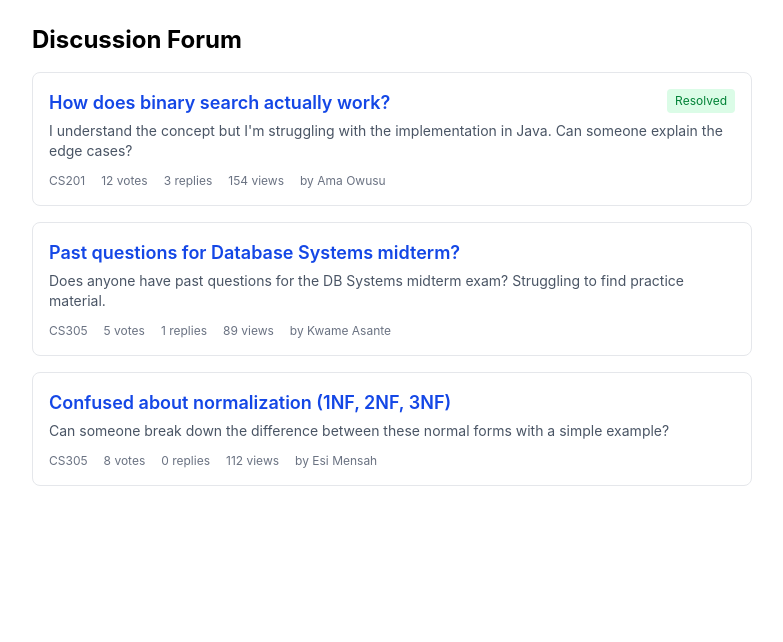
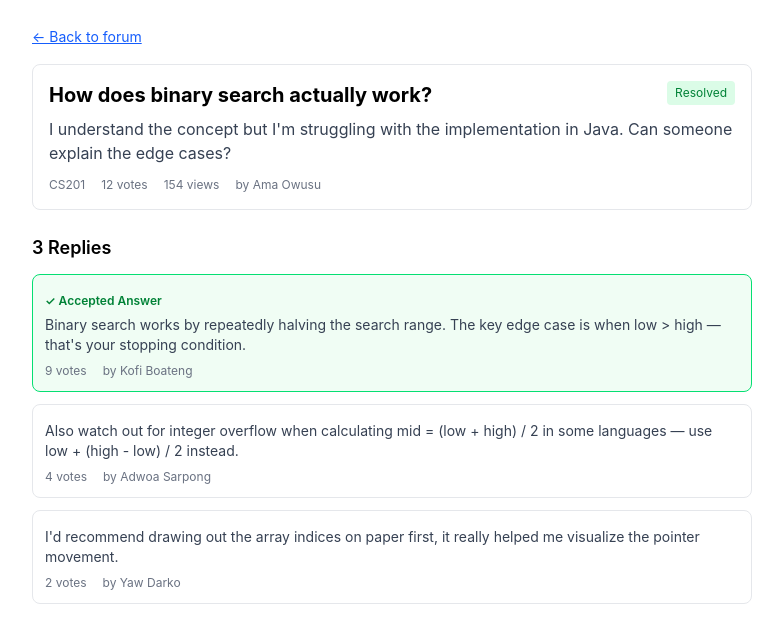
Before and after one commit to Katiase19/agora-platform, a React (Vite) app in the folder agora-frontend/: page /threads/1 in a window 1280 px wide. Shown: the top 642 px of the page, without its empty margins (248-1031 px from the left). Built offline with nearby package versions, Linux system fonts and the light colour scheme.

Commit message:
New commit: Setting up pages

```diff
--- a/agora-frontend/package.json
+++ b/agora-frontend/package.json
@@ -13,6 +13,7 @@
     "@tailwindcss/vite": "^4.3.1",
     "react": "^19.2.7",
     "react-dom": "^19.2.7",
+    "react-router-dom": "^7.18.0",
     "tailwindcss": "^4.3.1"
   },
   "devDependencies": {
--- a/agora-frontend/src/App.tsx
+++ b/agora-frontend/src/App.tsx
@@ -1,7 +1,16 @@
+import { BrowserRouter, Routes, Route } from "react-router-dom";
 import ThreadList from "./pages/ThreadList";
+import ThreadDetail from "./pages/ThreadDetail";
 
 function App() {
-  return <ThreadList />;
+  return (
+    <BrowserRouter>
+      <Routes>
+        <Route path="/" element={<ThreadList />} />
+        <Route path="/threads/:id" element={<ThreadDetail />} />
+      </Routes>
+    </BrowserRouter>
+  );
 }
 
 export default App;
--- /dev/null
+++ b/agora-frontend/src/pages/ThreadDetail.tsx
@@ -0,0 +1,79 @@
+import { useParams, Link } from "react-router-dom";
+import { dummyThreads, dummyReplies } from "../api/dummyData";
+
+function ThreadDetail() {
+  const { id } = useParams();
+  const threadId = Number(id);
+
+  const thread = dummyThreads.find((t) => t.id === threadId);
+  const replies = dummyReplies.filter((r) => r.threadId === threadId);
+
+  if (!thread) {
+    return (
+      <div className="max-w-3xl mx-auto p-6">
+        <p className="text-red-600">Thread not found.</p>
+        <Link to="/" className="text-blue-600 underline">
+          Back to forum
+        </Link>
+      </div>
+    );
+  }
+
+  return (
+    <div className="max-w-3xl mx-auto p-6">
+      <Link to="/" className="text-blue-600 underline text-sm">
+        ← Back to forum
+      </Link>
+
+      <div className="border border-gray-200 rounded-lg p-4 mt-4">
+        <div className="flex justify-between items-start">
+          <h1 className="text-xl font-bold">{thread.title}</h1>
+          {thread.isResolved && (
+            <span className="text-xs bg-green-100 text-green-700 px-2 py-1 rounded">
+              Resolved
+            </span>
+          )}
+        </div>
+
+        <p className="text-gray-700 mt-2">{thread.body}</p>
+
+        <div className="flex gap-4 text-xs text-gray-500 mt-3">
+          <span>{thread.courseTag}</span>
+          <span>{thread.voteScore} votes</span>
+          <span>{thread.viewCount} views</span>
+          <span>by {thread.authorName}</span>
+        </div>
+      </div>
+
+      <h2 className="text-lg font-semibold mt-6 mb-3">
+        {replies.length} {replies.length === 1 ? "Reply" : "Replies"}
+      </h2>
+
+      <div className="space-y-3">
+        {replies.map((reply) => (
+          <div
+            key={reply.id}
+            className={`border rounded-lg p-3 ${
+              reply.isAccepted
+                ? "border-green-400 bg-green-50"
+                : "border-gray-200"
+            }`}
+          >
+            {reply.isAccepted && (
+              <span className="text-xs font-semibold text-green-700">
+                ✓ Accepted Answer
+              </span>
+            )}
+            <p className="text-gray-700 text-sm mt-1">{reply.body}</p>
+            <div className="flex gap-4 text-xs text-gray-500 mt-2">
+              <span>{reply.voteScore} votes</span>
+              <span>by {reply.authorName}</span>
+            </div>
+          </div>
+        ))}
+      </div>
+    </div>
+  );
+}
+
+export default ThreadDetail;
--- a/agora-frontend/src/pages/ThreadList.tsx
+++ b/agora-frontend/src/pages/ThreadList.tsx
@@ -1,3 +1,4 @@
+import { Link } from "react-router-dom";
 import { dummyThreads } from "../api/dummyData";
 
 function ThreadList() {
@@ -7,9 +8,10 @@ function ThreadList() {
 
       <div className="space-y-4">
         {dummyThreads.map((thread) => (
-          <div
+          <Link
             key={thread.id}
-            className="border border-gray-200 rounded-lg p-4 hover:shadow-md transition-shadow cursor-pointer"
+            to={`/threads/${thread.id}`}
+            className="block border border-gray-200 rounded-lg p-4 hover:shadow-md transition-shadow cursor-pointer"
           >
             <div className="flex justify-between items-start">
               <h2 className="text-lg font-semibold text-blue-700">
@@ -33,7 +35,7 @@ function ThreadList() {
               <span>{thread.viewCount} views</span>
               <span>by {thread.authorName}</span>
             </div>
-          </div>
+          </Link>
         ))}
       </div>
     </div>
```
Also changed, not shown: 1 other file (tests, documents, lock files or other folders).
